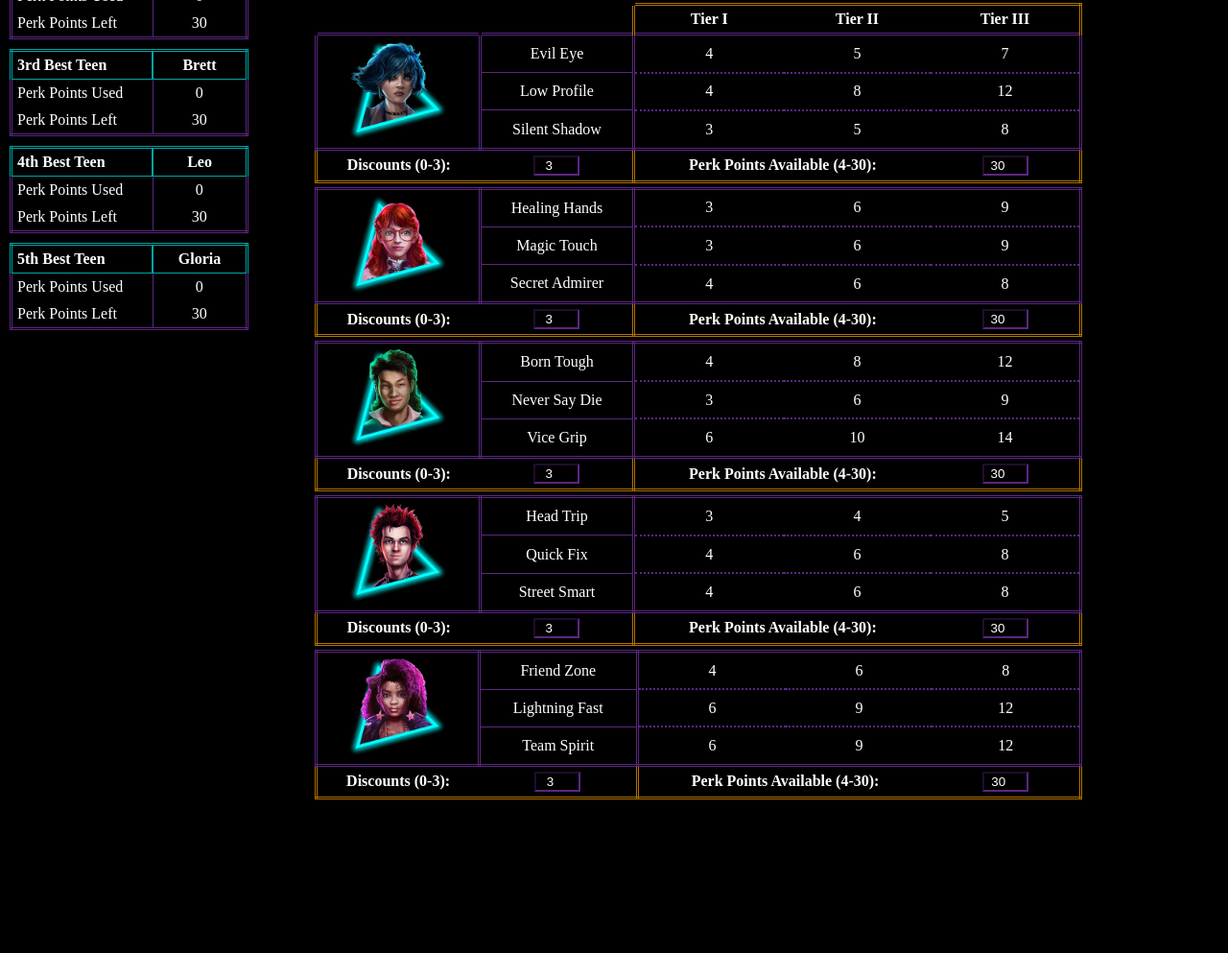
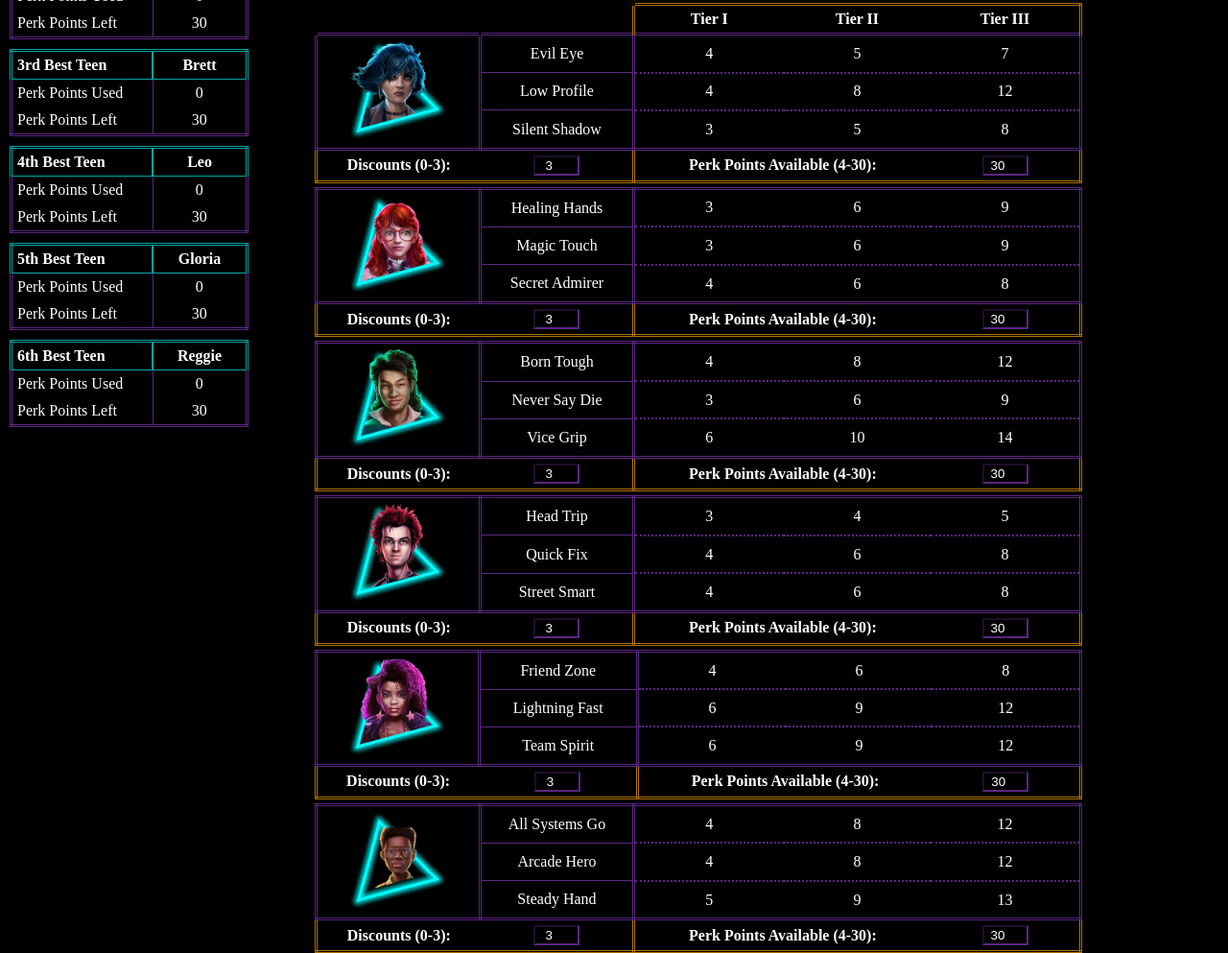
Before and after one commit to Ringtail1138/VHS-TeenPerkOptimizer, a plain HTML site: page index.html in a window 1280 px wide. Shown: the part 396-1389 px from the top of the page at 96% size. Before the commit the page ends 1229 px from the top, so only its background shows below. Drawn offline with Linux system fonts and the light colour scheme.

Commit message:
Reggie Update
Added Reggie into the code.

Currently a placeholder image for Reggie's icon until I can find the proper one

```diff
--- a/index.html
+++ b/index.html
@@ -132,7 +132,13 @@
 							<td style="border-width: 0px 3px 3px 1px;border-style:solid double double solid; text-align:center;" name="fifthTeen_ppLeft" id="fifthTeen_ppLeft">XAX</td>
 						</tr>
 					</tbody>
-					<!--ACTIVATE
+
+					<tbody>
+						<tr>
+							<td class="blank"></td>
+						</tr>
+					</tbody>
+
 					<tbody>
 						<tr>
 							<th style="border-width: 3px 2px 1px 3px;border-style:double solid solid double;">6th Best Teen</th>
@@ -147,7 +153,6 @@
 							<td style="border-width: 0px 3px 3px 1px;border-style:solid double double solid; text-align:center;" name="sixthTeen_ppLeft" id="sixthTeen_ppLeft">XAX</td>
 						</tr>
 					</tbody>
-					-->
 				</table>
 			</div>
 			<div class="perksNTeensColumn">
@@ -419,27 +424,23 @@
 					</tr>
 				</table>
 
-
-
-
 				<!-- Reggie's table -->
-				<!--ACTIVATE
 				<table id="perkCostTable">
 					<tr>
-						<td rowspan="3" style="border-width: 3px 3px 3px 3px;border-style:double double double double;"><img src="./images/256gloria.webp" style="width:65%;height:65%;"></img></td>
-						<td style="border-width: 3px 3px 1px 0px;border-style:double double solid double;">Perk 1</td>
+						<td rowspan="3" style="border-width: 3px 3px 3px 3px;border-style:double double double double;"><img src="./images/256reggie_temp.png" style="width:65%;height:65%;"></img></td>
+						<td style="border-width: 3px 3px 1px 0px;border-style:double double solid double;">All Systems Go</td>
 						<td style="border-width: 3px 0px 2px 0px;border-style:double solid dotted double;" name="perk1Tier1Cost" id="perk1Tier1Cost">XAX</td>
 						<td style="border-width: 3px 0px 2px 0px;border-style:double solid dotted double;" name="perk1Tier2Cost" id="perk1Tier2Cost">XAX</td>
 						<td style="border-width: 3px 3px 2px 0px;border-style:double double dotted double;" name="perk1Tier3Cost" id="perk1Tier3Cost">XAX</td>
 					</tr>
 					<tr>
-						<td style="border-width: 1px 3px 1px 0px;border-style:solid double solid double;">Perk 2</td>
+						<td style="border-width: 1px 3px 1px 0px;border-style:solid double solid double;">Arcade Hero</td>
 						<td style="border-width: 0px 0px 2px 0px;border-style:double solid dotted double;" name="perk2Tier1Cost" id="perk2Tier1Cost">XAX</td>
 						<td style="border-width: 0px 0px 2px 0px;border-style:double solid dotted double;" name="perk2Tier2Cost" id="perk2Tier2Cost">XAX</td>
 						<td style="border-width: 0px 3px 2px 0px;border-style:double double dotted double;" name="perk2Tier3Cost" id="perk2Tier3Cost">XAX</td>
 					</tr>
 					<tr>
-						<td style="border-width: 1px 3px 3px 0px;border-style:solid double double double;">Perk 3</td>
+						<td style="border-width: 1px 3px 3px 0px;border-style:solid double double double;">Steady Hand</td>
 						<td style="border-width: 0px 0px 3px 0px;border-style:double solid double double;" name="perk3Tier1Cost" id="perk3Tier1Cost">XAX</td>
 						<td style="border-width: 0px 0px 3px 0px;border-style:double solid double double;" name="perk3Tier2Cost" id="perk3Tier2Cost">XAX</td>
 						<td style="border-width: 0px 3px 3px 0px;border-style:double double double double;" name="perk3Tier3Cost" id="perk3Tier3Cost">XAX</td>
@@ -455,7 +456,6 @@
 						</td>
 					</tr>
 				</table>
-				-->
 			</div>
 		</div>
 	</body>
--- a/index.js
+++ b/index.js
@@ -79,18 +79,16 @@ function populatePerkArray() {
 	teenPerks.push(new Perk("Team Spirit",2,9,"Gloria"));
 	teenPerks.push(new Perk("Team Spirit",3,12,"Gloria"));
 
-	/* ACTIVATE
 	//add Reggie perks
-	teenPerks.push(new Perk("Perk 1",1,4,"Reggie")); //45
-	teenPerks.push(new Perk("Perk 1",2,6,"Reggie"));
-	teenPerks.push(new Perk("Perk 1",3,8,"Reggie"));
-	teenPerks.push(new Perk("Perk 2",1,6,"Reggie")); //48
-	teenPerks.push(new Perk("Perk 2",2,9,"Reggie"));
-	teenPerks.push(new Perk("Perk 2",3,12,"Reggie"));
-	teenPerks.push(new Perk("Perk 3",1,6,"Reggie")); //51
-	teenPerks.push(new Perk("Perk 3",2,9,"Reggie"));
-	teenPerks.push(new Perk("Perk 3",3,12,"Reggie"));
-	 */
+	teenPerks.push(new Perk("All Systems Go",1,4,"Reggie")); //45
+	teenPerks.push(new Perk("All Systems Go",2,8,"Reggie"));
+	teenPerks.push(new Perk("All Systems Go",3,12,"Reggie"));
+	teenPerks.push(new Perk("Arcade Hero",1,4,"Reggie")); //48
+	teenPerks.push(new Perk("Arcade Hero",2,8,"Reggie"));
+	teenPerks.push(new Perk("Arcade Hero",3,12,"Reggie"));
+	teenPerks.push(new Perk("Steady Hand ",1,5,"Reggie")); //51
+	teenPerks.push(new Perk("Steady Hand ",2,9,"Reggie"));
+	teenPerks.push(new Perk("Steady Hand ",3,13,"Reggie"));
 }
 
 // adds perk names and tiers to the perk selection table
@@ -228,7 +226,6 @@ function populateTeenTables() {
 	document.getElementById("teamSpirit2Cost").innerHTML = teenPerks[43].cost;
 	document.getElementById("teamSpirit3Cost").innerHTML = teenPerks[44].cost;
 
-	/* ACTIVATE
 	// Reggie's table
 	document.getElementById("perk1Tier1Cost").innerHTML = teenPerks[45].cost;
 	document.getElementById("perk1Tier2Cost").innerHTML = teenPerks[46].cost;
@@ -239,7 +236,6 @@ function populateTeenTables() {
 	document.getElementById("perk3Tier1Cost").innerHTML = teenPerks[51].cost;
 	document.getElementById("perk3Tier2Cost").innerHTML = teenPerks[52].cost;
 	document.getElementById("perk3Tier3Cost").innerHTML = teenPerks[53].cost;
-	 */
 }
 
 // calculates perk costs once a new perk/tier is selected
@@ -401,9 +397,7 @@ function findOptimal() {
 	var brett = calcBrett();
 	var leo = calcLeo();
 	var gloria = calcGloria();
-	/* ACTIVATE
 	var reggie = calcReggie();
-	*/
 
 	var teenArr = []; //push teens who can afford the loadout
 	var otherTeenArr = []; //push teens who can't afford the loadout
@@ -439,14 +433,12 @@ function findOptimal() {
 	else{
 		otherTeenArr.push(gloria);
 	}
-	/* ACTIVATE
 	if(reggie.loadoutCost <= reggie.availPoints){
 		teenArr.push(reggie);
 	}
 	else{
 		otherTeenArr.push(reggie);
 	}
-	*/
 
 	// sort the teens according to two conditions
 	// 1: can they afford the loadout?
@@ -478,11 +470,9 @@ function findOptimal() {
 	var fifthTeen_ppUsed = document.getElementById("fifthTeen_ppUsed");
 	var fifthTeen_ppLeft = document.getElementById("fifthTeen_ppLeft");
 
-	/* ACTIVATE
 	var sixthTeen = document.getElementById("sixthTeen");
 	var sixthTeen_ppUsed = document.getElementById("sixthTeen_ppUsed");
 	var sixthTeen_ppLeft = document.getElementById("sixthTeen_ppLeft");
-	*/
 
 	// post the values to the optimal Teen table
 	optimalTeen.innerHTML = teenArrSorted[0].name;
@@ -535,7 +525,6 @@ function findOptimal() {
 		fifthTeen_ppLeft.style.color = "white";
 	}
 
-	/* ACTIVATE
 	sixthTeen.innerHTML = teenArrSorted[5].name;
 	sixthTeen_ppUsed.innerHTML = teenArrSorted[5].loadoutCost;
 	sixthTeen_ppLeft.innerHTML = teenArrSorted[5].availPoints - teenArrSorted[5].loadoutCost;
@@ -545,7 +534,6 @@ function findOptimal() {
 	else {
 		sixthTeen_ppLeft.style.color = "white";
 	}
-	*/
 }
 
 // calculate Jess' perk loadout
@@ -693,7 +681,6 @@ function calcGloria() {
 	return gloria;
 }
 
-/* ACTIVATE
 // calculate Reggie's perk loadout
 function calcReggie() {
 	var reggiePerkPoints = document.getElementById("reggiePerkPointsNum").value;
@@ -722,7 +709,6 @@ function calcReggie() {
 
 	return reggie;
 }
-*/
 
 // get perk1 (object with attributes for name, tier, costs, and Teen)
 function getPerk1() {
@@ -895,10 +881,8 @@ function checkInputs() {
 	var gloriaPerkPoints = document.getElementById("gloriaPerkPointsNum");
 	var gloriaDiscount = document.getElementById("gloriaDiscountNum");
 
-	/* ACTIVATE
 	var reggiePerkPoints = document.getElementById("reggiePerkPointsNum");
 	var reggieDiscount = document.getElementById("reggieDiscountNum");
-	*/
 
 	// check Jess
 	if(jessPerkPoints.value > 30){
@@ -970,7 +954,6 @@ function checkInputs() {
 		gloriaDiscount.innerHTML = 0;
 	}
 
-	/* ACTIVATE
 	// check Reggie
 	if(reggiePerkPoints.value > 30){
 		reggiePerkPoints.innerHTML = 30;
@@ -984,5 +967,4 @@ function checkInputs() {
 	else if(reggieDiscount.value < 0){
 		reggieDiscount.innerHTML = 0;
 	}
-	*/
 }
```
Also changed, not shown: images/256reggie_temp.png (added).
